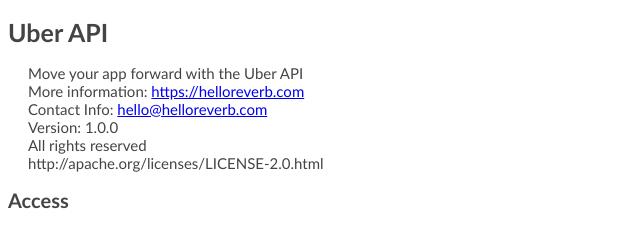
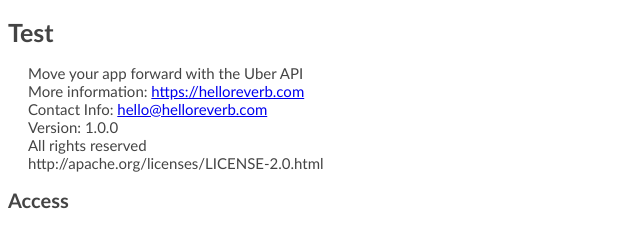
Before and after one commit to syfulholmes/syfulholmes.github.io, a plain HTML site: page index.html in a window 1280 px wide. Shown: the top 226 px of the page, 0-640 px from the left. Drawn offline with Linux system fonts and the light colour scheme.

Commit message:
Update index.html

```diff
--- a/index.html
+++ b/index.html
@@ -181,7 +181,7 @@
     </style>
   </head>
   <body>
-  <h1>Uber API</h1>
+  <h1>Test</h1>
     <div class="app-desc">Move your app forward with the Uber API</div>
     <div class="app-desc">More information: <a href="https://helloreverb.com">https://helloreverb.com</a></div>
     <div class="app-desc">Contact Info: <a href="hello@helloreverb.com">hello@helloreverb.com</a></div>
```
